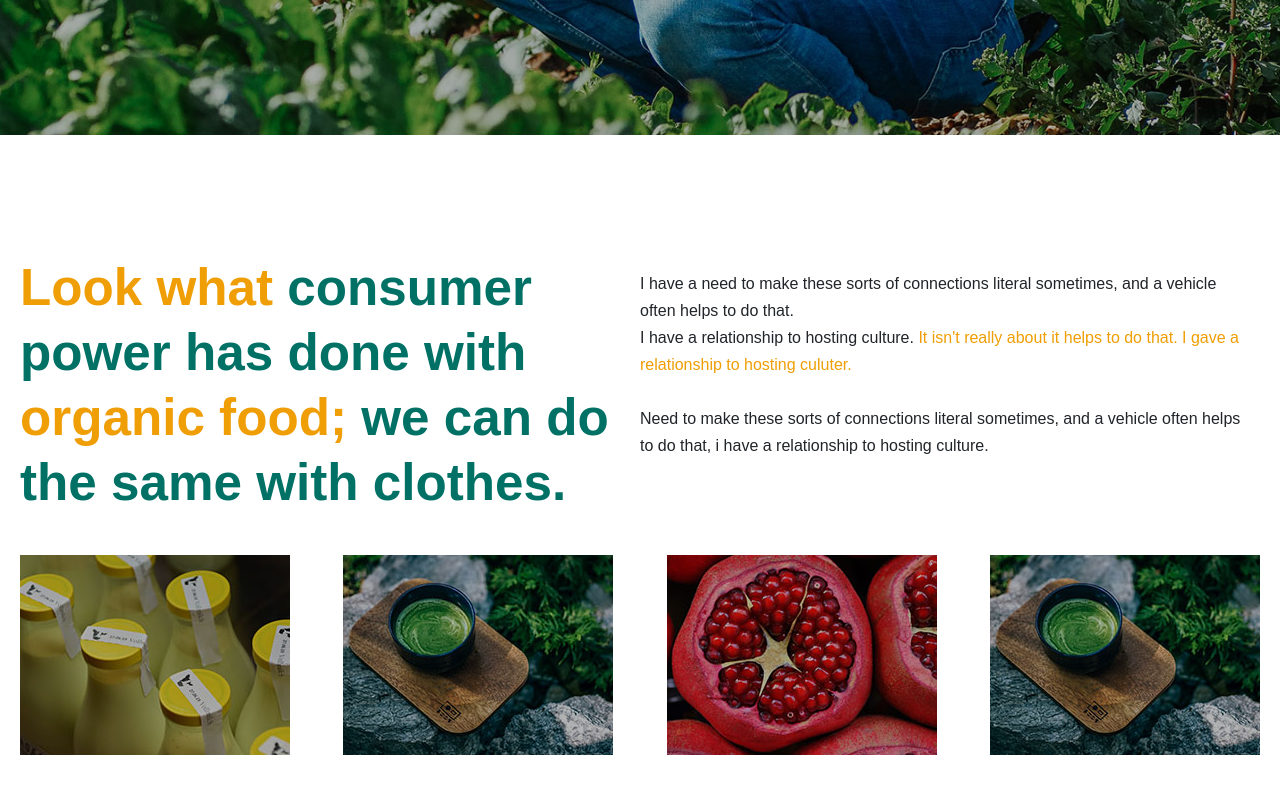
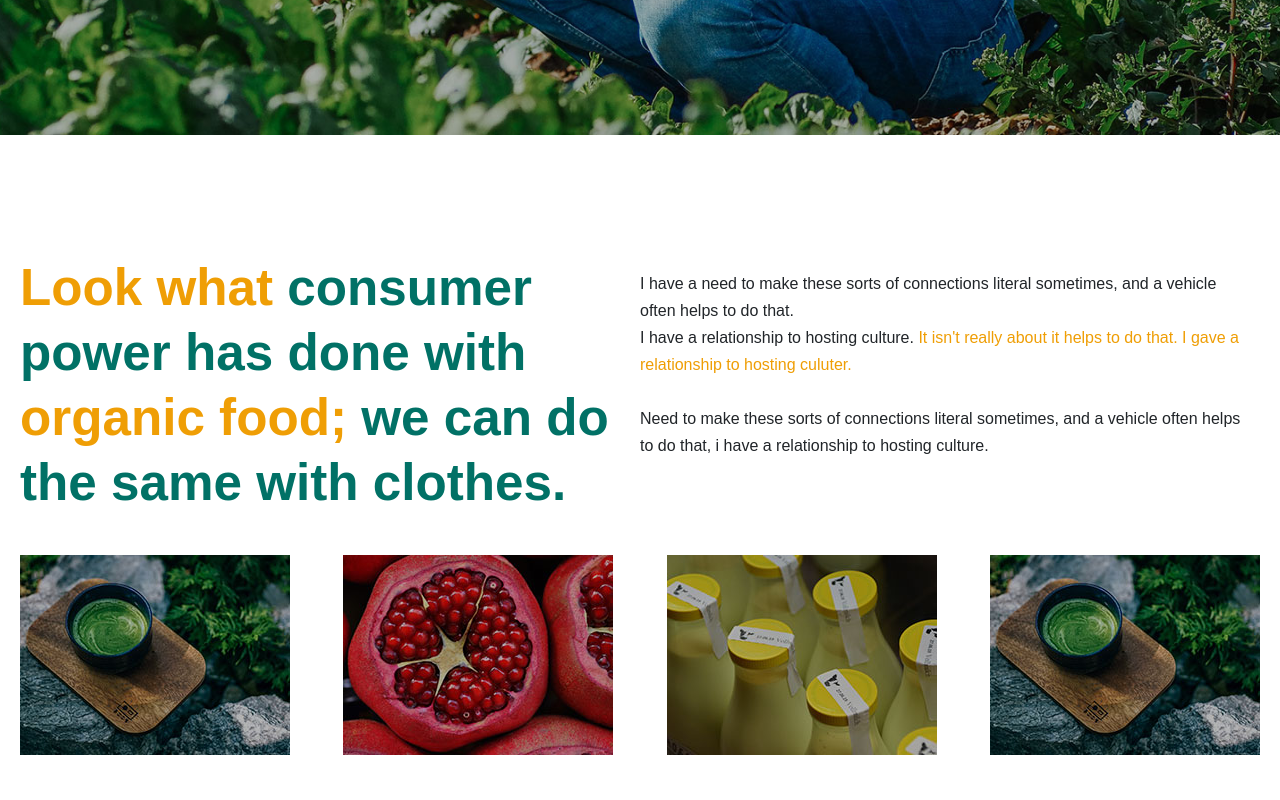
Before and after one commit to FraRussotto/proj-html-vuejs, a Vue app: page / in a window 1280 px wide. Shown: the part 860-1660 px from the top of the page. Built offline with nearby package versions, Linux system fonts and the light colour scheme; a small style sheet from the web is missing.

Commit message:
[edit] component look_organics

```diff
--- a/src/components/Main.vue
+++ b/src/components/Main.vue
@@ -1,14 +1,23 @@
 <script>
 
   import Jumbotron from './partials/jumbotron.vue';
+  import look_organic from './partials/look_organic.vue';
+  import { store } from '../data/store';
 
   export default {
     name: 'Main',
     components:{
-      Jumbotron
+      Jumbotron,
+      look_organic
     },
     data(){
       return{
+        store
+      }
+    },
+    methods:{
+      getImagePath(img){
+        return new URL(`${img}`, import.meta.url).href
       }
     }
 
@@ -17,29 +26,8 @@
 
 <template>
   <Jumbotron />
+  <look_organic />
 
-  <section>
-    <div class="look_organic">
-
-      <div class="description d-flex">
-        <p class="text_full"><span>Look what</span> consumer power has done with <span>organic food;</span> we can do the same with clothes.</p>
-        <p class="text">I have a need to make these sorts of connections literal sometimes, and a vehicle often helps to do that.<br>I have a relationship to hosting culture. <span>It isn't really about it helps to do that. I gave a relationship to hosting culuter.</span><br><br>Need to make these sorts of connections literal sometimes, and a vehicle often helps to do that, i have a relationship to hosting culture.</p>
-      </div>
-
-      <div class="image_food">
-        <div class="row mt-4">
-          <div class="col d-flex justify-content-between ">
-            <img src="../assets/img/fe3.jpg" alt="">
-            <img src="../assets/img/fe1.jpg" alt="">
-            <img src="../assets/img/fe2.jpg" alt="">
-            <img src="../assets/img/fe1.jpg" alt="">
-          </div>
-        </div>
-      </div>
-
-      <img src="../assets/img/fe-shap1-1.png" alt="" class="image_allnatural">
-    </div>
-  </section>
 
   <section>
     <div class="trending_organic d-flex flex-column">
@@ -340,34 +328,7 @@
 <style lang="scss" scoped>
 
 @use '../scss/variables' as *;
-.look_organic{
-  position: relative;
-  width: $container_min;
-  margin: 0 auto;
-  padding: 120px 0;
-  span{
-    color: $yellow;
-  }
-  .text_full{
-    flex-basis: 50%;
-    padding-right: 20px;
-    color: $green;
-    font-size: 3.2rem;
-    font-weight: 700;
-    line-height: 65px;
-  }
-  .text{
-    flex-basis: 50%;
-    padding-top: 15px;
-    line-height: 27px;
-    padding-right: 15px;
-  }
-  .image_allnatural{
-    position: absolute;
-    top: 120px;
-    right: -250px
-  }
-}
+
 .trending_organic{
   width: $container_max;
   margin: 0 auto;
--- /dev/null
+++ b/src/components/partials/look_organic.vue
@@ -0,0 +1,75 @@
+<script>
+
+import { store } from '../../data/store';
+
+export default {
+  name: 'Look_organic',
+  data(){
+    return{
+      store
+    }
+  },
+  methods:{
+      getImagePath(img){
+        return new URL(`${img}`, import.meta.url).href
+      }
+    }
+}
+</script>
+
+<template>
+  <div class="look_organic">
+
+    <div class="description d-flex">
+      <p class="text_full"><span>Look what</span> consumer power has done with <span>organic food;</span> we can do the same with clothes.</p>
+      <p class="text">I have a need to make these sorts of connections literal sometimes, and a vehicle often helps to do that.<br>I have a relationship to hosting culture. <span>It isn't really about it helps to do that. I gave a relationship to hosting culuter.</span><br><br>Need to make these sorts of connections literal sometimes, and a vehicle often helps to do that, i have a relationship to hosting culture.</p>
+    </div>
+
+    <div class="image_food">
+      <div class="row mt-4">
+        <div class="col d-flex justify-content-between">
+          <img v-for="item in store.organic_food" :key="item.id" :src="getImagePath(item.img)" alt="">
+        </div>
+      </div>
+    </div>
+
+    <img src="../../assets/img/fe-shap1-1.png" alt="" class="image_allnatural">
+
+  </div>
+
+</template>
+
+<style lang="scss">
+
+@use '../../scss/variables' as *;
+
+.look_organic{
+  position: relative;
+  width: $container_min;
+  margin: 0 auto;
+  padding: 120px 0;
+  span{
+    color: $yellow;
+  }
+  .text_full{
+    flex-basis: 50%;
+    padding-right: 20px;
+    color: $green;
+    font-size: 3.2rem;
+    font-weight: 700;
+    line-height: 65px;
+  }
+  .text{
+    flex-basis: 50%;
+    padding-top: 15px;
+    line-height: 27px;
+    padding-right: 15px;
+  }
+  .image_allnatural{
+    position: absolute;
+    top: 120px;
+    right: -250px
+  }
+}
+
+</style>
--- a/src/data/store.js
+++ b/src/data/store.js
@@ -1,120 +1,122 @@
-const slider = [
+import {reactive} from 'vue';
 
+export const store = reactive({
+
+  slider: [
     {
-    'id': 1,
-    'img': '../assets/img/H3-slider3.jpg'
-  },
-  {
-    'id': 2,
-    'img': '../assets/img/slider.jpg'
-  }
-  ]
-
-const organic_food = [
-  {
-    'id': 1,
-    img: '../assets/img/fe1.jpg'
+      id: 1,
+      img: '../assets/img/H3-slider3.jpg'
     },
     {
       id: 2,
-    img: '../assets/img/fe2.jpg'
+      img: '../assets/img/slider.jpg'
+    }
+    ],
+  organic_food: [
+    {
+      id: 1,
+      img: '../../assets/img/fe1.jpg'
+    },
+    {
+      id: 2,
+      img: '../../assets/img/fe2.jpg'
     },
     {
       id: 3,
-    img: '../assets/img/fe3.jpg'
+      img: '../../assets/img/fe3.jpg'
     },
     {
-    id: '4',
-    img: '../assets/img/fe1.jpg'
+      id: 4,
+      img: '../../assets/img/fe1.jpg'
     }
     ],
 
-const trend_product = [
+  trend_product: [
       {
-      id: '1',
+        id: 1,
         img: '../assets/img/s1.jpg',
         price: '20',
         lastprice: '15',
         sale: true
       },
       {
-      id: '2',
+        id: 2,
         img: '../assets/img/s2.jpg',
         price: '19',
         lastprice: '17',
         sale: true
       },
       {
-      id: '4',
+        id: 4,
         img: '../assets/img/s4.jpg',
         price: '19',
         lastprice: '14',
         sale: true
       },
       {
-      id: '5',
+        id: 5,
         img: '../assets/img/s5.jpg',
         price: '18',
         lastprice: '',
         sale: false
       },
       {
-      id: '7',
+        id: 7,
         img: '../assets/img/s7.jpg',
         price: '21',
         lastprice: '',
         sale: false
       },
       {
-      id: '8',
+        id: 8,
         img: '../assets/img/s8.jpg',
         price: '15',
         lastprice: '',
         sale: false
       },
       {
-      id: '9',
+        id: 9,
         img: '../assets/img/s9.jpg',
         price: '29',
         lastprice: '26',
         sale: true
       },
       {
-      id: '10',
+        id: 10,
         img: '../assets/img/s10.jpg',
         price: '23',
         lastprice: '',
         sale: false
       },
-  ]
-const gallery = [
+    ],
+  gallery: [
       {
-      id: '1',
+        id: 1,
         img: '../assets/img/blo1-150x150.jpg'
       },
       {
-      id: '2',
+        id: 2,
         img: '../assets/img/blo2-150x150.jpg'
       },
       {
-      id: '3',
+        id: 3,
         img: '../assets/img/blo3-150x150.jpg'
       },
       {
-      id: '4',
+        id: 4,
         img: '../assets/img/blo4-150x150.jpg'
       },
       {
-      id: '7',
+        id: 7,
         img: '../assets/img/blo7-150x150.jpg'
       },
       {
-      id: '8',
+        id: 8,
         img: '../assets/img/blo8-150x150.jpg'
       },
       {
-      id: '9',
+        id: 9,
         img: '../assets/img/blo9-150x150.jpg'
       },
     ]
-]
+})
--- a/src/scss/_variables.scss
+++ b/src/scss/_variables.scss
@@ -9,4 +9,4 @@ $main-font: 'Barlow Condensed', sans-serif;
 
 // Layout:
 $container_max: 1800px;
-$container_min: 1240px;
+$container_min: 1240px
```
Lines whose indentation alone changed are shown as unchanged.
